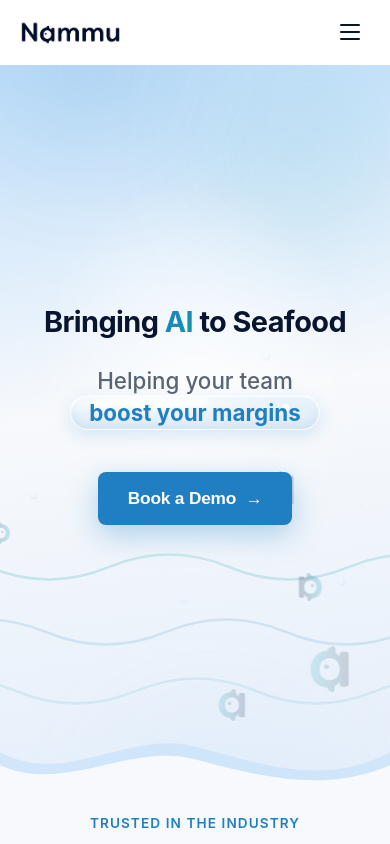
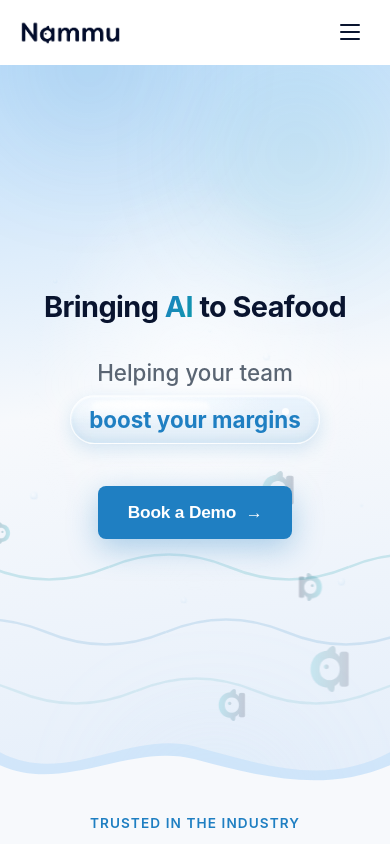
Before and after one commit to nammu-inc/website-frontend, a React (Create React App) app: page / in a window 390 px wide. Shown: the top 844 px of the page. Built offline with nearby package versions, Linux system fonts and the light colour scheme.

Commit message:
enhance: mobile cosmetic

```diff
--- a/src/pages/sections/Hero.js
+++ b/src/pages/sections/Hero.js
@@ -241,7 +241,9 @@ const Hero = () => {
       fontSize: "clamp(1.4rem, 3.1vw, 1.95rem)",
       color: C.slate,
       fontWeight: 500,
-      lineHeight: 1.3,
+      // Roomier leading on mobile so the wrapped bubble row isn't cramped under
+      // "Helping your team"; tighter on desktop where it stays one line.
+      lineHeight: isMobile ? 1.95 : 1.3,
       margin: "clamp(22px, 3.4vh, 32px) auto 0",
       marginBottom: 0,
       maxWidth: "800px",
```
